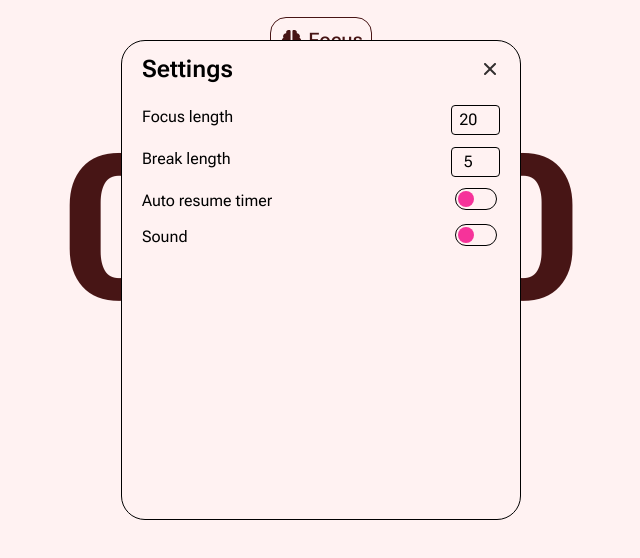
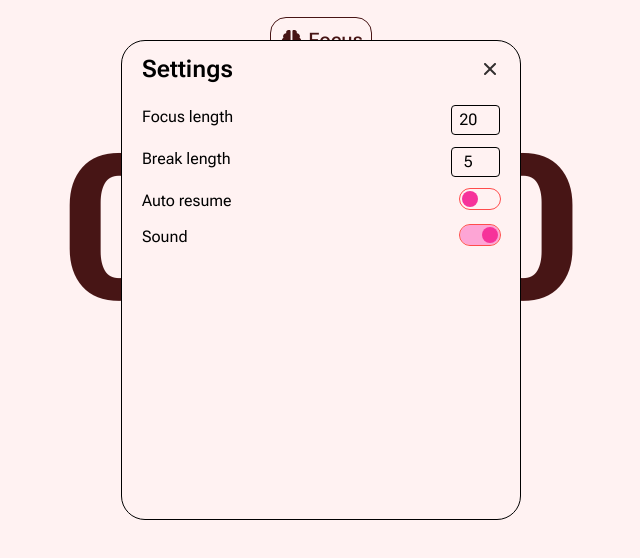
Before and after one commit to thheor/pomodoro, a React (Vite) app: page / in a window 1280 px wide. Both pictures are taken after a click on the icon 508 px from the left and 424 px from the top of the page. Shown: the top 558 px of the page, without its empty margins (319-959 px from the left). Built offline with nearby package versions, Linux system fonts and the light colour scheme.

Commit message:
add useEffect to update sound and autoResume data

```diff
--- a/src/Setting.jsx
+++ b/src/Setting.jsx
@@ -1,11 +1,30 @@
 import { FontAwesomeIcon } from '@fortawesome/react-fontawesome'
 import { faXmark } from '@fortawesome/free-solid-svg-icons';
+import { useEffect, useState } from 'react';
 
 export function Setting({ setting, handleSet, isFocus, handleInput }){
+
+    const [isAutoResume, setisAutoResume] = useState(false);
+    const [isSound, setIsSound] = useState(true);
+
+    useEffect(() => {
+
+        isAutoResume ? handleInput('autoResume', true) : handleInput('autoResume', false);
+        isSound ? handleInput('sound', true) : handleInput('sound', false);
+
+    }, [isAutoResume, isSound])
 
     const handleChange = (e) => {
         const { name, value } = e.target;
         handleInput(name, value);
+    }
+
+    const handleResume = () => {
+        setisAutoResume(!isAutoResume);
+    }
+
+    const handleSound = () => {
+        setIsSound(!isSound);
     }
 
     return(
@@ -28,30 +47,43 @@ export function Setting({ setting, handleSet, isFocus, handleInput }){
                     className='border rounded p-0.5 text-center cursor-pointer' />
                 </div>
                 <div className='flex justify-between'>
-                    <label className="inline-flex cursor-pointer">Auto resume timer
-                        <div className='max-w-46 w-60'></div>
-                      <input name='autoResume' onChange={handleChange} type="checkbox" value={false} className="sr-only peer" />
-                      <div className={`relative w-10 h-5 bg-neutral-quaternary outline peer-focus:outline-none
-                        peer-focus:ring-1 rounded-full peer peer-checked:after:translate-x-full
-                        rtl:peer-checked:after:-translate-x-full peer-checked:after:border-buffer after:content-[''] after:absolute
-                        after:top-[2px] after:start-[2px] after:rounded-full after:h-4 after:w-4 after:transition-all
-                        ${isFocus ? 'outline-Focus-middle peer-focus:ring-Focus-middle after:bg-pink-500 peer-checked:bg-pink-300' :
-                        'outline-Break-middle peer-focus:ring-Break-middle after:bg-blue-500 peer-checked:bg-blue-300'}`}></div>
-                    </label>
+                    <p>Auto resume</p>
+                    <button type="button" role="switch" aria-checked={isAutoResume} onClick={handleResume}
+                      className={`relative w-10 h-5 rounded-full outline transition-colors
+                        ${isFocus
+                          ? isAutoResume
+                            ? 'bg-pink-300 outline-Focus-component ring-Focus-component'
+                            : 'bg-neutral-quaternary outline-Focus-component ring-Focus-component'
+                          : isAutoResume
+                            ? 'bg-blue-300 outline-Break-component ring-Break-component'
+                            : 'bg-neutral-quaternary outline-Break-component ring-Break-component'
+                        }
+                        focus:outline-none focus:ring-1`}
+                    >
+                      <span className={`absolute top-[2px] left-[2px] h-4 w-4 rounded-full transition-transform
+                          ${isFocus ? 'bg-pink-500' : 'bg-blue-500'}
+                          ${isAutoResume ? 'translate-x-5' : 'translate-x-0'}`}/>
+                    </button>
+
                 </div>
                 <div className='flex justify-between'>
-                    <label className="inline-flex cursor-pointer">Sound
-                        <div className='max-w-80 w-67'></div>
-                      <input name='sound' onChange={handleChange} type="checkbox" value={true} className="sr-only peer" />
-                      <div className={`relative w-10 h-5 bg-neutral-quaternary outline
-                      ${isFocus ? 'outline-Focus-middle peer-focus:ring-Focus-middle after:bg-pink-500 peer-checked:bg-pink-300' :
-                         'outline-Break-middle peer-focus:ring-Break-middle after:bg-blue-500 peer-checked:bg-blue-300'}
-                         peer-focus:outline-none peer-focus:ring-1 rounded-full
-                         peer peer-checked:after:translate-x-full rtl:peer-checked:after:-translate-x-full
-                         peer-checked:after:border-buffer after:content-[''] after:absolute after:top-[2px]
-                         after:start-[2px] after:rounded-full after:h-4 after:w-4
-                         after:transition-all`}></div>
-                    </label>
+                    <p>Sound</p>
+                    <button type="button" role="switch" aria-checked={isSound} onClick={handleSound}
+                      className={`relative w-10 h-5 rounded-full outline transition-colors
+                        ${isFocus
+                          ? isSound
+                            ? 'bg-pink-300 outline-Focus-component ring-Focus-component'
+                            : 'bg-neutral-quaternary outline-Focus-component ring-Focus-component'
+                          : isSound
+                            ? 'bg-blue-300 outline-Break-component ring-Break-component'
+                            : 'bg-neutral-quaternary outline-Break-component ring-Break-component'
+                        }
+                        focus:outline-none focus:ring-1`}
+                    >
+                      <span className={`absolute top-[2px] left-[2px] h-4 w-4 rounded-full transition-transform
+                          ${isFocus ? 'bg-pink-500' : 'bg-blue-500'}
+                          ${isSound ? 'translate-x-5' : 'translate-x-0'}`}/>
+                    </button>
                 </div>
             </form>
         </div>
```
